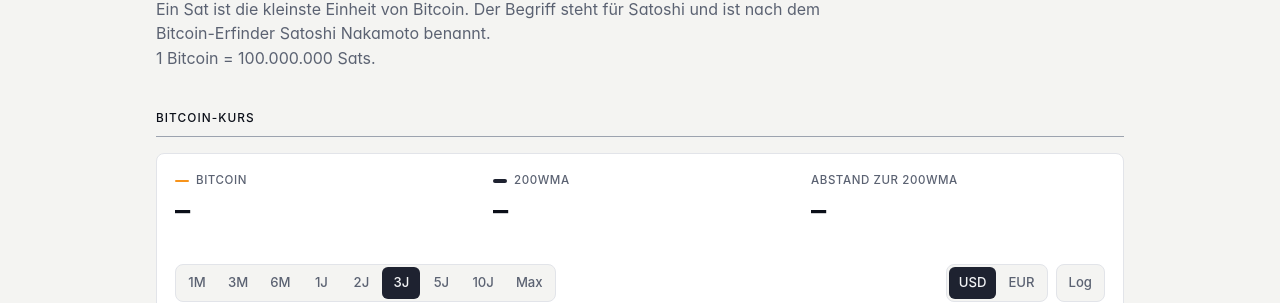
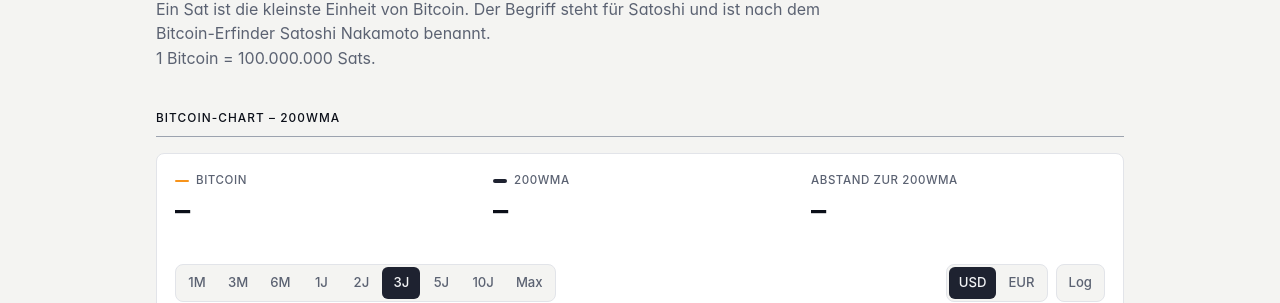
Before and after one commit to deralexander-sats/bitcoinsats.io, a Jekyll site: the page built from index.html, in a window 1280 px wide and 900 px high. Shown: the part 214-517 px from the top of the window. Built offline with Jekyll 4.4.1, drawn with Linux system fonts in a browser that asks for light colours; nearby versions of some CDN libraries.

Commit message:
Update index.html

```diff
--- a/index.html
+++ b/index.html
@@ -14,7 +14,7 @@
 <br>1 Bitcoin = 100.000.000 Sats.</p>
    <!-- <a class="btn" href="/watchonly/">Bitcoin-Balance-Monitor öffnen</a>-->
 
-    <h2>Bitcoin-Kurs</h2>
+    <h2>Bitcoin-Chart – 200WMA</h2>
     {% include btc-chart.html %}
 
     <h2>Tools</h2>
```
